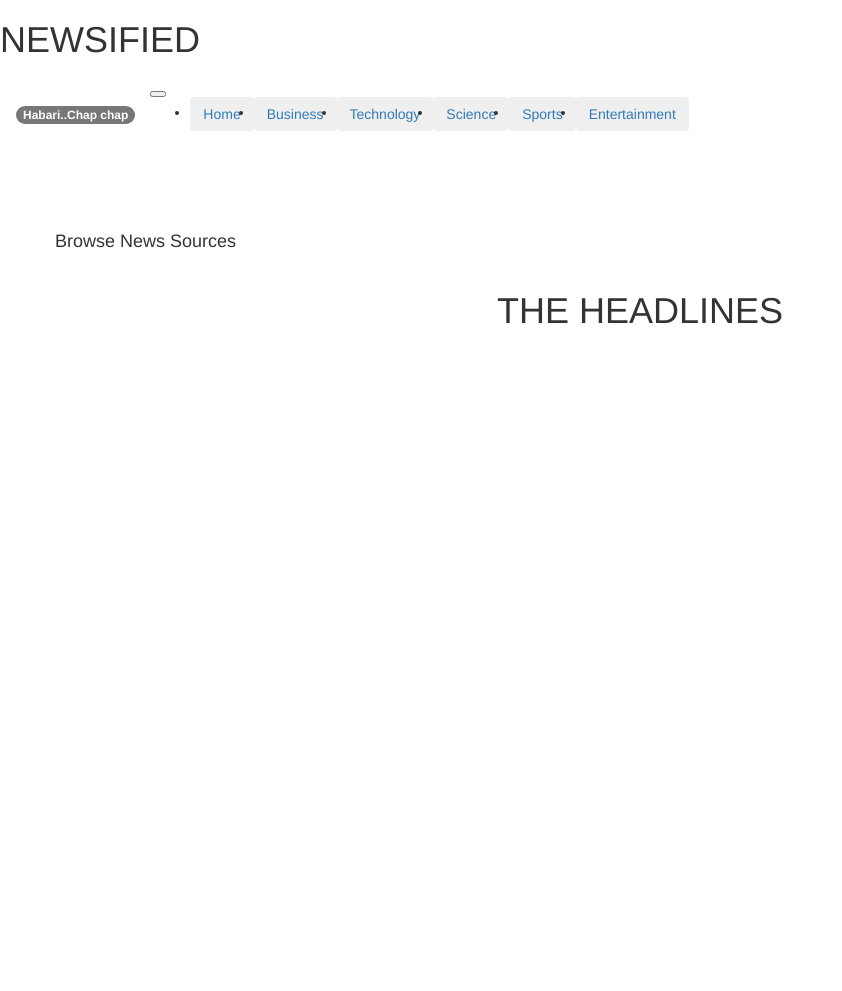
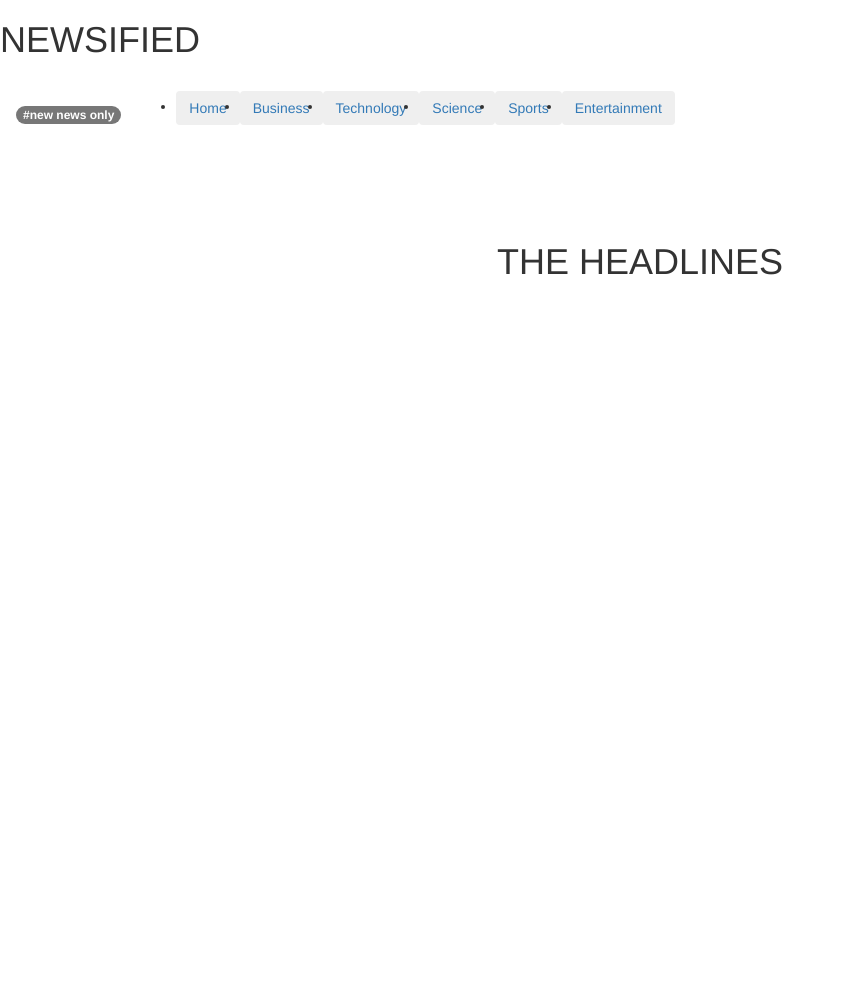
Before and after one commit to sam-dev-byte/Newsified, a Flask app: template app/templates/index.html in a window 1280 px wide. Shown: the whole page, without its empty margins (0-842 px from the left). After the commit the page ends 275 px from the top, so only its background shows below. Run offline with Flask 2, Linux system fonts and the light colour scheme; the template is opened without the code that fills it, so the values that code supplies are empty; some libraries are stand-ins or nearby versions.

Commit message:
added my README.md

```diff
--- a/app/static/css/index.css
+++ b/app/static/css/index.css
@@ -1,6 +1,8 @@
 .main {
-    flex: 1 1 0;
+
+    flex: auto;
     display: flex;
+    background-attachment: fixed;
 }
 .container-fluid {
   display: flex;
@@ -9,3 +11,6 @@
   overflow-y: auto;
   height: 90vh; /* NEW */
 }
+.h1{
+  text-align: center;
+}
--- a/app/templates/index.html
+++ b/app/templates/index.html
@@ -14,12 +14,8 @@
   <div class="main">
     <div class="container-fluid">
       <div class="row">
-
-        <div class="col-3">
+        <div class="col-md-6">
           <div class="card-column">
-            <div class="card-header">
-              <h4>Browse News Sources</h4>
-            </div>
             <div class="list-group list-group-flush scrolly">
               <ul>
                 {% for source in sources %}
@@ -29,16 +25,15 @@
                 {% endfor %}
               </ul>
             </div>
-
           </div>
         </div>
 
-        <div class="col-9">
-          <h1 align="center">THE HEADLINES </h3>
-          <div class="container">
+
+
+        <div class="col-6">
+          <h1>THE HEADLINES </h1>
             <div class="card-columns">
               {% for headlines in headlines %}
-
               <div class="card">
                 <img class="card" src="{{headlines.image}}" alt="Card image cap" height='400' width="645">
                 <div class="card-body">
@@ -53,7 +48,7 @@
                 </div>
               </div>
               {% endfor %}
-            </div>
+
           </div>
         </div>
 
--- a/app/templates/navbar.html
+++ b/app/templates/navbar.html
@@ -1,10 +1,8 @@
-<div class="">
+<div class="bombo">
+<link rel="stylesheet" href="static/css/navbar.css">
+    <nav class="navbar navbar-expand-lg navbar-dark bg-dark fixed-top">
+    <h3> <a class="navbar-brand" href="/"><span class="badge badge-success">#new news only</span></a></h3>
 
-    <nav class="navbar navbar-expand-lg navbar-dark bg-dark fixed-top">
-    <h3> <a class="navbar-brand" href="/"><span class="badge badge-success">Habari..Chap chap</span></a></h3>
-      <button class="navbar-toggler" type="button" data-toggle="collapse" data-target="#navbarText" aria-controls="navbarText" aria-expanded="false" aria-label="Toggle navigation">
-      <span class="navbar-toggler-icon"></span>
-    </button>
       <div class="collapse navbar-collapse" id="navbarText">
         <ul class="navbar-nav mr-auto">
           <li class="nav-item active">
```
Also changed, not shown: app/static/README.md (added), app/static/css/navbar.css (added).
